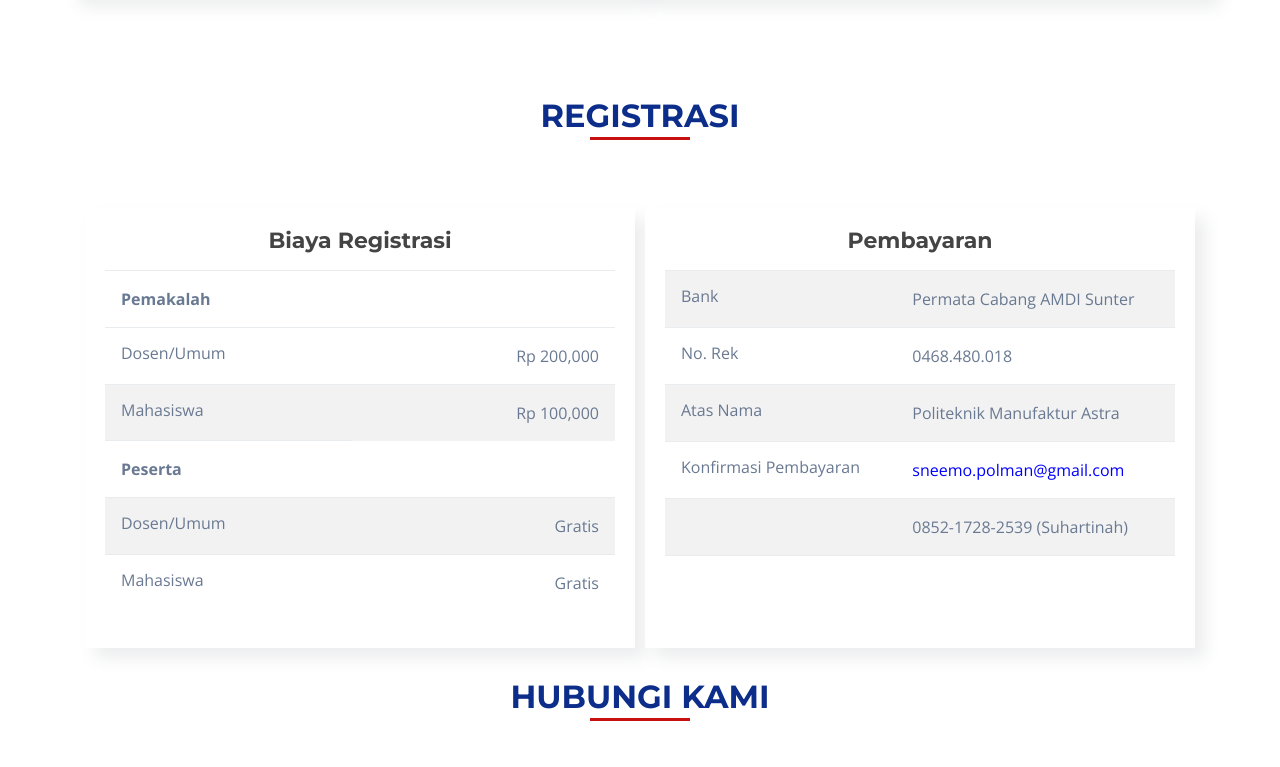
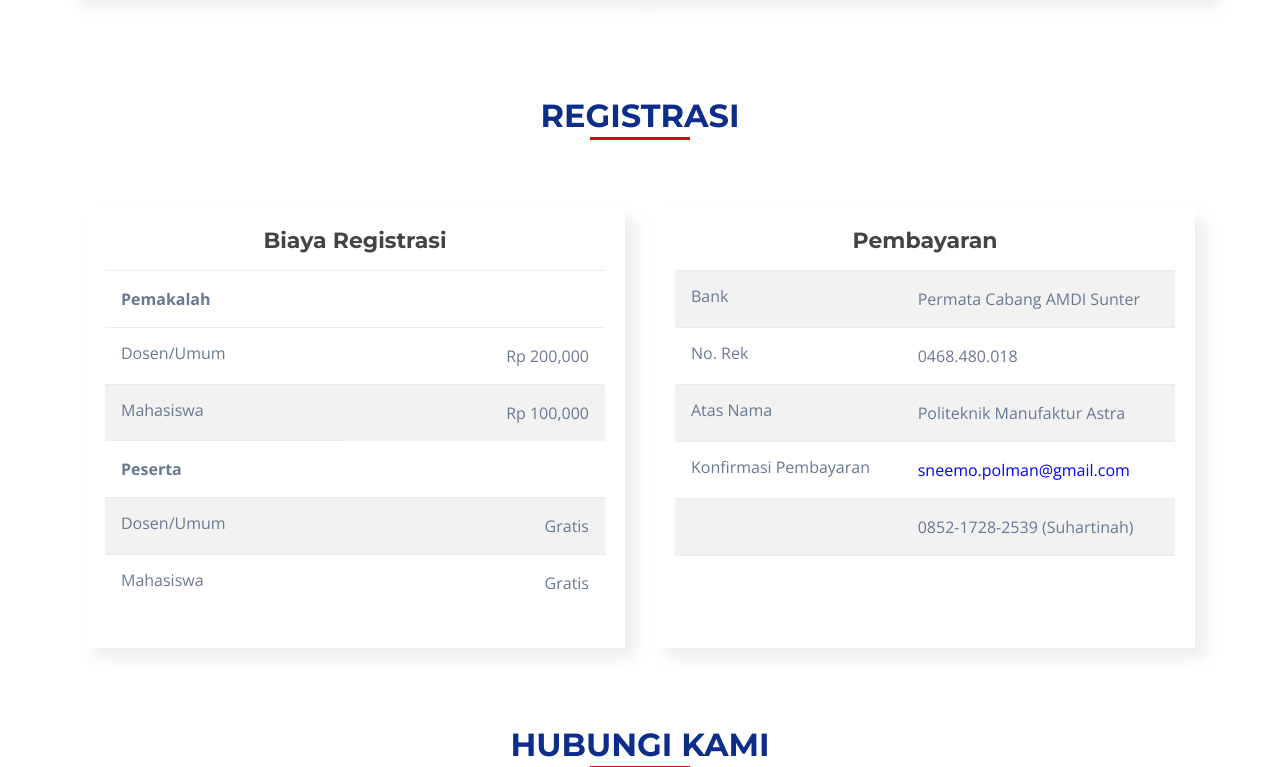
Before and after one commit to saamodra/sneemo2021, a plain HTML site: page index.html in a window 1280 px wide. Shown: the part 7638-8405 px from the top of the page. Drawn offline with nearby package versions, Linux system fonts and the light colour scheme.

Commit message:
fix grid

```diff
--- a/css/style.css
+++ b/css/style.css
@@ -2436,7 +2436,7 @@ body.mobile-nav-active #mobile-nav-toggle {
   box-sizing: border-box;
   padding: 20px;
   width: 100%;
-  /* margin-bottom: 40px; */
+  height: 100%;
   box-shadow: 10px 10px 15px rgba(73, 78, 92, 0.1);
   background: #fff;
   transition: 0.4s;
--- a/index.html
+++ b/index.html
@@ -637,13 +637,14 @@
       <!--==========================
         Registration Section
       ============================-->
-      <section id="portfolio2">
+      <section id="portfolio2" class="mb-5">
         <div class="container">
           <div class="section-header">
             <h2>Registrasi</h2>
           </div>
 
-           <div class="grid-2-columns">
+           <div class="row">
+             <div class="col-md-6">
               <div class="box wow fadeInLeft">
                 <h4 class="title">Biaya Registrasi</h4>
                 <div class="table-responsive">
@@ -687,6 +688,9 @@
                 </div>
               </div>
 
+             </div>
+
+             <div class="col-md-6">
               <div class="box wow fadeInRight">
                 <h4 class="title">Pembayaran</h4>
                 <div class="table-responsive">
@@ -720,6 +724,7 @@
                     </table>
                 </div>
               </div>
+             </div>
           </div>
 
         </div>
```
